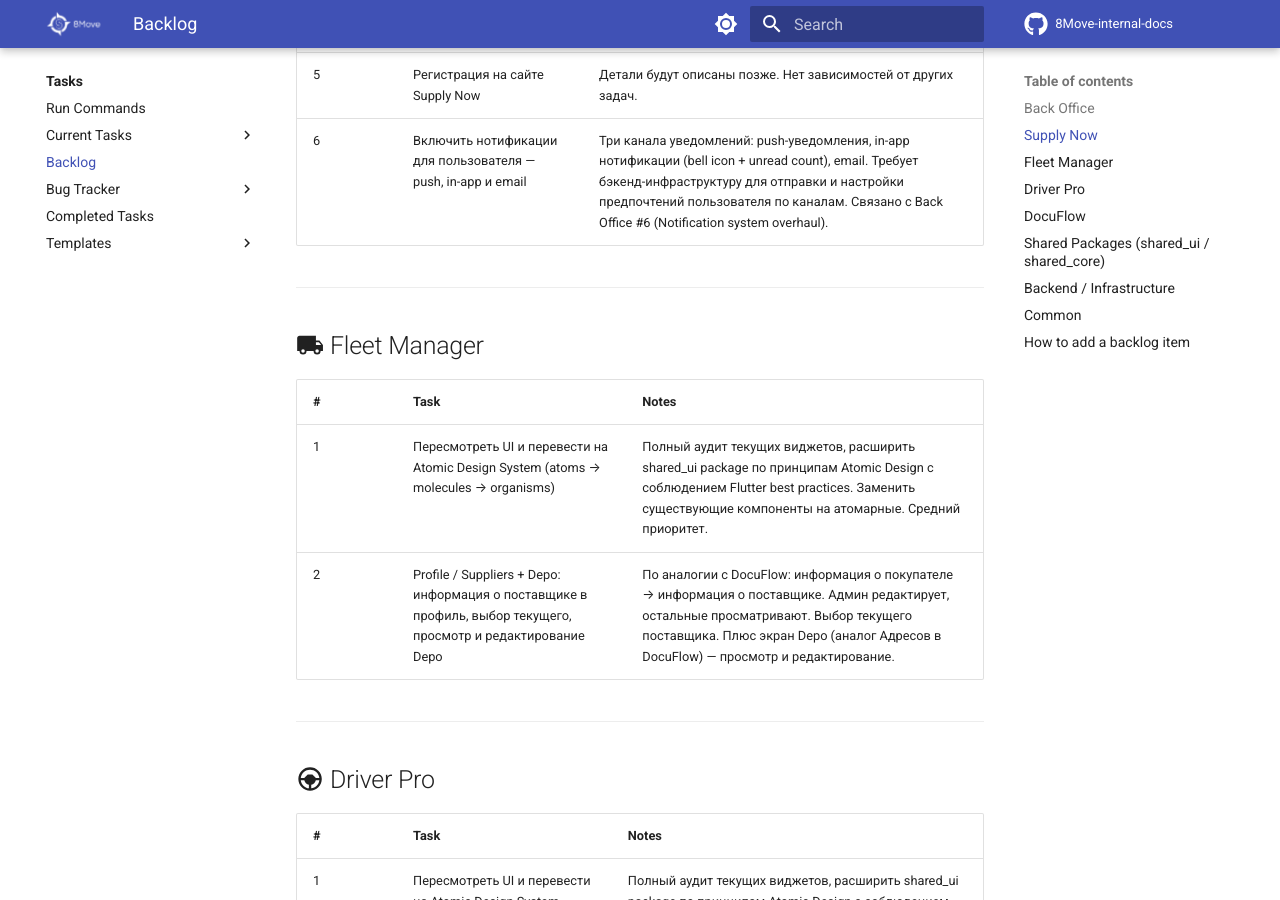
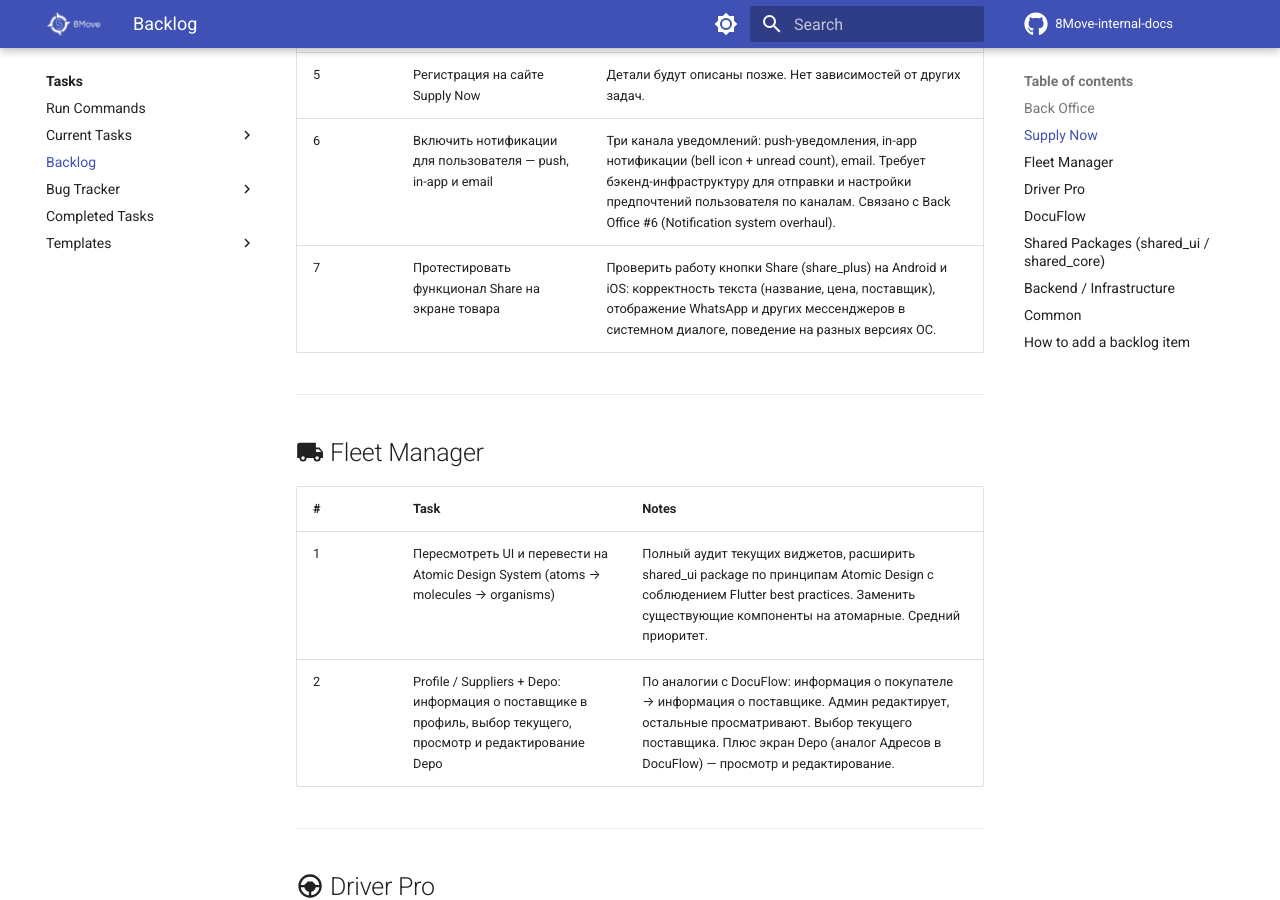
Before and after one commit to MaxShytov/8Move-internal-docs, an MkDocs documentation site: the page built from docs/tasks/backlog.md, in a window 1280 px wide and 900 px high, scrolled down 4015 px. Built offline with MkDocs 1.6.1 and Material for MkDocs 9.7.7, drawn with Linux system fonts in a browser that asks for light colours; comment, search, counter and statistics services are not loaded.

Commit message:
backlog: add Share testing task to Supply Now
Co-Authored-By: Claude Opus 4.6 <noreply@anthropic.com>

```diff
--- a/docs/tasks/backlog.md
+++ b/docs/tasks/backlog.md
@@ -45,6 +45,7 @@ Ideas and planned tasks that are not yet in active development. When a task move
 | 4 | Пересмотреть UI и перевести на Atomic Design System (atoms → molecules → organisms) | Полный аудит текущих виджетов, расширить shared_ui package по принципам Atomic Design с соблюдением Flutter best practices. Заменить существующие компоненты на атомарные. Средний приоритет. |
 | 5 | Регистрация на сайте Supply Now | Детали будут описаны позже. Нет зависимостей от других задач. |
 | 6 | Включить нотификации для пользователя — push, in-app и email | Три канала уведомлений: push-уведомления, in-app нотификации (bell icon + unread count), email. Требует бэкенд-инфраструктуру для отправки и настройки предпочтений пользователя по каналам. Связано с Back Office #6 (Notification system overhaul). |
+| 7 | Протестировать функционал Share на экране товара | Проверить работу кнопки Share (share_plus) на Android и iOS: корректность текста (название, цена, поставщик), отображение WhatsApp и других мессенджеров в системном диалоге, поведение на разных версиях ОС. |
 
 ---
 
```
